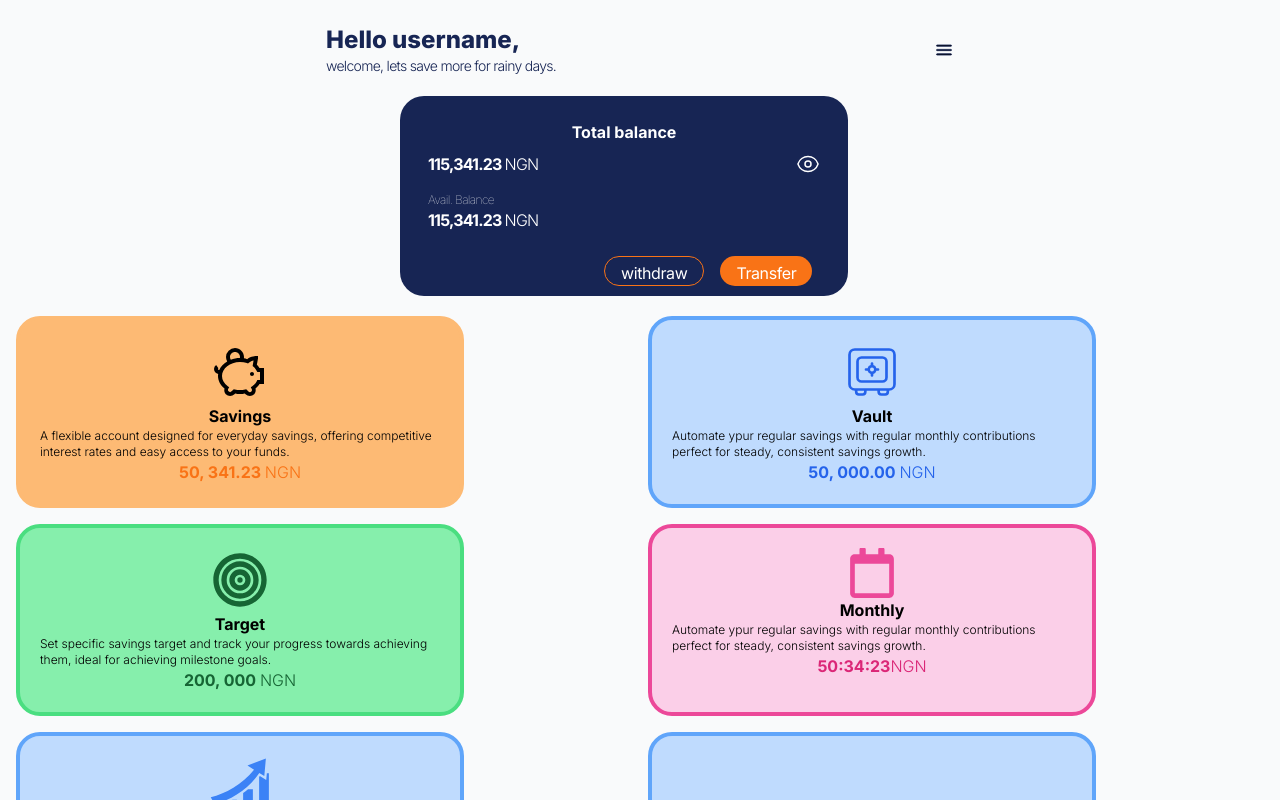
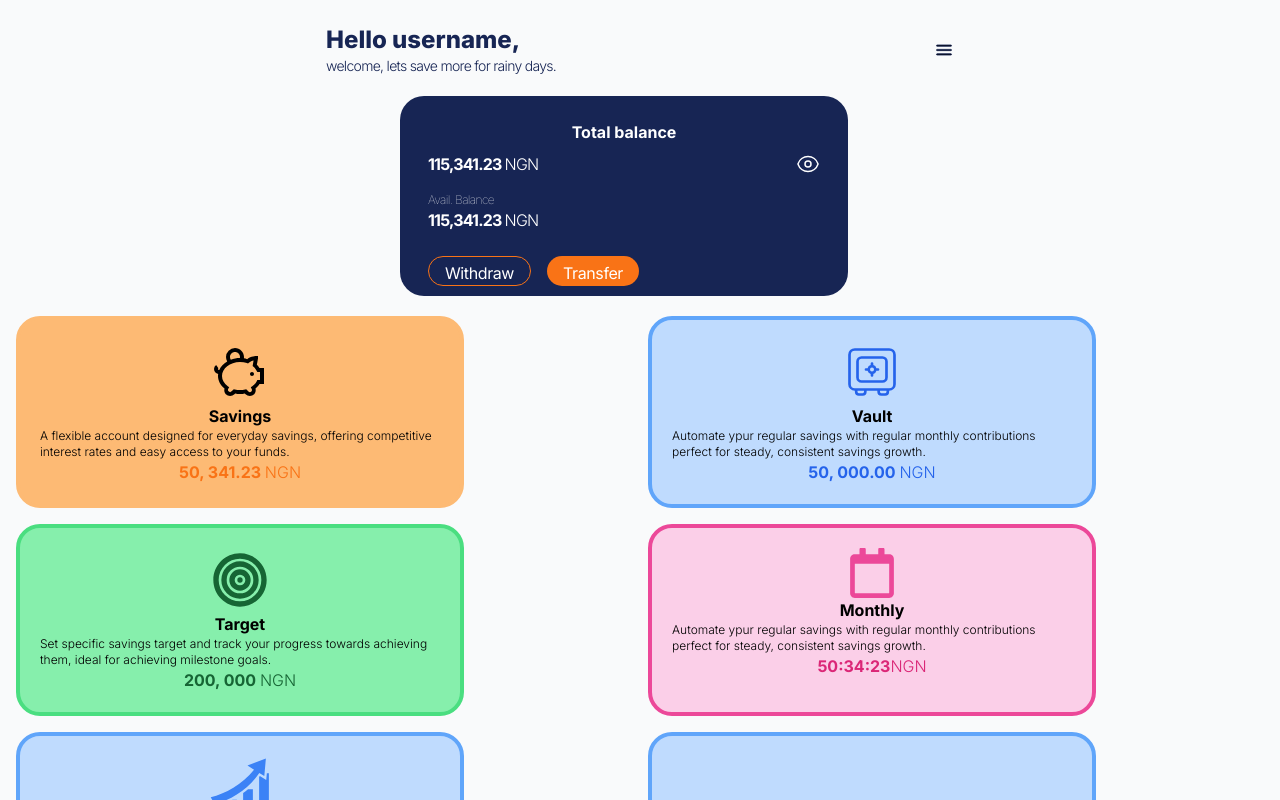
Before and after one commit to Prisca-Onyeagoro/G.M.F, a Next.js app: page /home in a window 1280 px wide. Shown: the top 800 px of the page. Built offline with nearby package versions, Linux system fonts and the light colour scheme.

Commit message:
corrections

```diff
--- a/src/components/Slides/Slides2info.js
+++ b/src/components/Slides/Slides2info.js
@@ -39,7 +39,7 @@ const Slidesinfo2 = () => {
         <p className="font-bold tracking-tighter">
           115,341.23 <span className="font-light">NGN</span>
         </p>
-        <div className="flex gap-4 mt-6 ml-64 tracking-tight ">
+        <div className="flex gap-4 mt-6 ml-48 tracking-tight ">
           <button className="bg-orange-500  px-4 pt-1 rounded-full">
             Transfer
           </button>
--- a/src/components/Slides/Slidesinfo.js
+++ b/src/components/Slides/Slidesinfo.js
@@ -35,9 +35,9 @@ const Slidesinfo = () => {
         <p className="font-bold tracking-tighter">
           115,341.23 <span className="font-light">NGN</span>
         </p>
-        <div className="flex gap-4 mt-6 ml-44 tracking-tight ">
+        <div className="flex gap-4 mt-6 ml-30 tracking-tight ">
           <button className="border border-orange-500 px-4 pt-1 rounded-full">
-            withdraw
+            Withdraw
           </button>
           <button className="bg-orange-500  px-4 pt-1 rounded-full">
             Transfer
```
